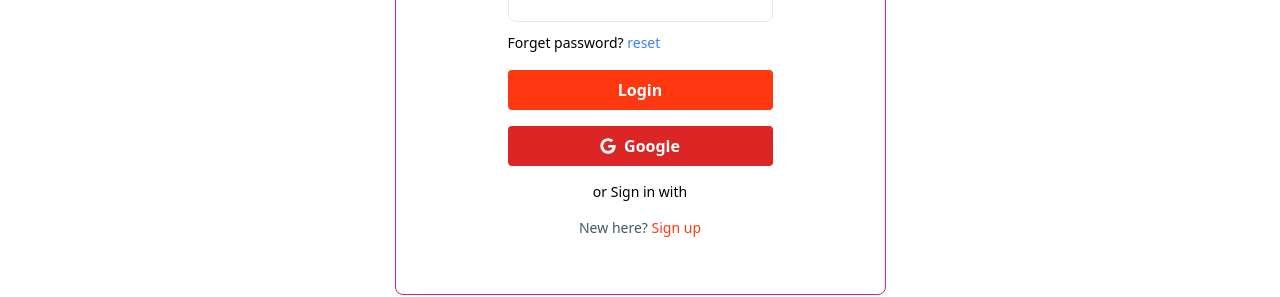
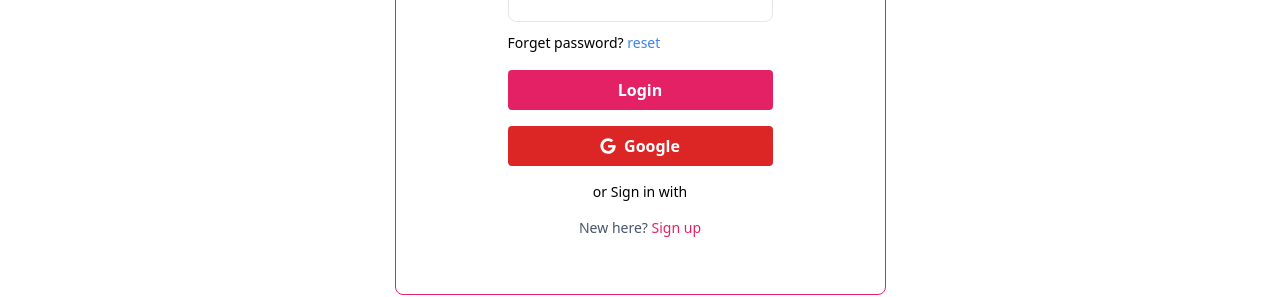
Before and after one commit to itznur07/magic-playtime-client, a React (Vite) app: page /login in a window 1280 px wide. Shown: the part 323-620 px from the top of the page. Built offline with nearby package versions, Linux system fonts and the light colour scheme.

Commit message:
useTitle Custom Hook

```diff
--- /dev/null
+++ b/src/Hooks/useTitle.jsx
@@ -0,0 +1,9 @@
+import { useEffect } from "react";
+
+const useTitle = (title) => {
+  useEffect(() => {
+    document.title = `Magic playtime - ${title}`;
+  }, [title]);
+};
+
+export default useTitle;
--- a/src/Providers/AuthProviders.jsx
+++ b/src/Providers/AuthProviders.jsx
@@ -1,8 +1,18 @@
-import { createContext } from "react";
+import { getAuth, signInWithEmailAndPassword } from "firebase/auth";
+import { createContext, useState } from "react";
+import app from "../firebase/firebase.config";
 
 const AuthContext = createContext();
 
+const auth = getAuth(app);
+
 const AuthProviders = ({ children }) => {
+  const [user, setUser] = useState();
+
+  /** User Sing in with email password */
+  const singIn = (name, email, password, photoURL) => {
+    return signInWithEmailAndPassword(auth, email, password);
+  };
 
   const authInfo = {
     name: "Nuruddin",
--- a/src/pages/Login/Login.jsx
+++ b/src/pages/Login/Login.jsx
@@ -1,5 +1,6 @@
 import { FaGoogle } from "react-icons/fa";
 import { Link } from "react-router-dom";
+import useTitle from "../../Hooks/useTitle";
 
 function Login() {
   const handleSignIn = (event) => {
@@ -10,6 +11,9 @@ function Login() {
 
     console.log({ email, password });
   };
+
+  /** custom useTitle hook call */
+  useTitle("Login");
 
   return (
     <div className='flex justify-center space-x-24 items-center my-14'>
@@ -58,7 +62,7 @@ function Login() {
         <br />
         <button
           type='submit'
-          className='bg-[#ff3811] hover:bg-[#0d1137] text-white w-full font-bold py-2 mt-4 px-4 rounded focus:outline-none focus:shadow-outline'
+          className='bg-[#e52165] hover:bg-[#0d1137] text-white w-full font-bold py-2 mt-4 px-4 rounded focus:outline-none focus:shadow-outline'
         >
           Login
         </button>
@@ -76,7 +80,7 @@ function Login() {
         <div className='text-center text-md mt-3 text-sm text-slate-600'>
           New here?{" "}
           <Link to='/signup'>
-            <span className='text-[#ff3811] font-medium'>Sign up</span>
+            <span className='text-[#e52165] font-medium'>Sign up</span>
           </Link>
         </div>
       </form>
--- a/src/pages/Registration/Registration.jsx
+++ b/src/pages/Registration/Registration.jsx
@@ -1,5 +1,6 @@
 import { FaGoogle } from "react-icons/fa";
 import { Link } from "react-router-dom";
+import useTitle from "../../Hooks/useTitle";
 // import loginImg from "../../assets/images/login/login.svg";
 
 const Registration = () => {
@@ -9,9 +10,19 @@ const Registration = () => {
     const name = form.name.value;
     const email = form.email.value;
     const password = form.password.value;
+    const photoURL = form.photo.value;
 
-    console.log({ name, email, password });
+    const userInfo = {
+      name,
+      email,
+      password,
+      photoURL,
+    };
   };
+
+  /** custom useTitle hook call */
+  useTitle("Create an account");
+
 
   return (
     <div className='flex justify-center space-x-24 items-center my-14'>
@@ -30,6 +41,7 @@ const Registration = () => {
             type='text'
             name='name'
             id='name'
+            required
             className='w-full border rounded-lg py-2 px-4 text-gray-700 leading-tight focus:outline-none focus:ring-2 focus:ring-[#e52165] focus:border-transparent'
           />
         </div>
@@ -41,6 +53,7 @@ const Registration = () => {
             type='email'
             name='email'
             id='email'
+            required
             className='w-full border rounded-lg py-2 px-4 text-gray-700 leading-tight focus:outline-none focus:ring-2 focus:ring-[#e52165] focus:border-transparent'
           />
         </div>
@@ -55,6 +68,7 @@ const Registration = () => {
             type='password'
             name='password'
             id='password'
+            required
             className='w-full border rounded-lg py-2 px-4 text-gray-700 leading-tight focus:outline-none focus:ring-2 focus:ring-[#e52165] focus:border-transparent'
           />
         </div>
@@ -65,6 +79,7 @@ const Registration = () => {
           <input
             type='text'
             name='photo'
+            required
             id='photo'
             className='w-full border rounded-lg py-2 px-4 text-gray-700 leading-tight focus:outline-none focus:ring-2 focus:ring-[#e52165] focus:border-transparent'
           />
```
